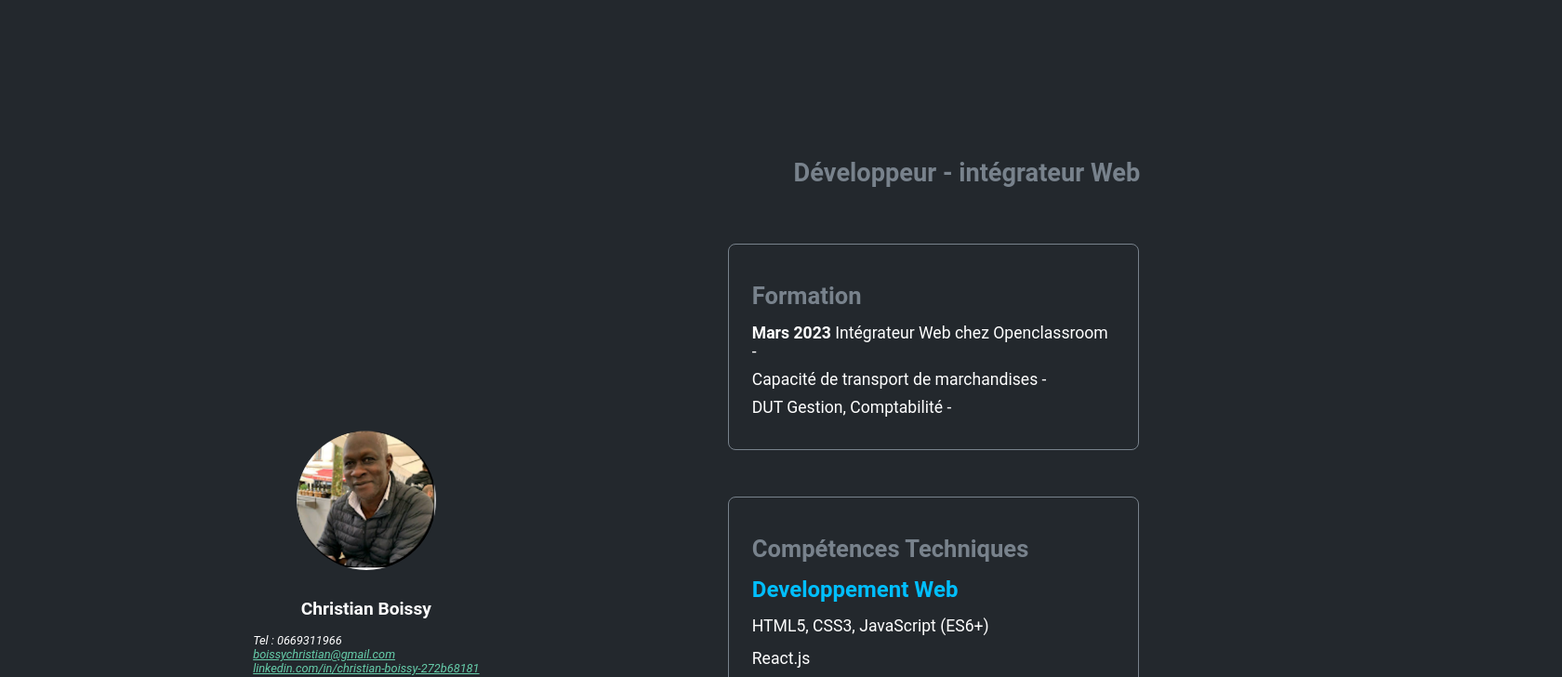
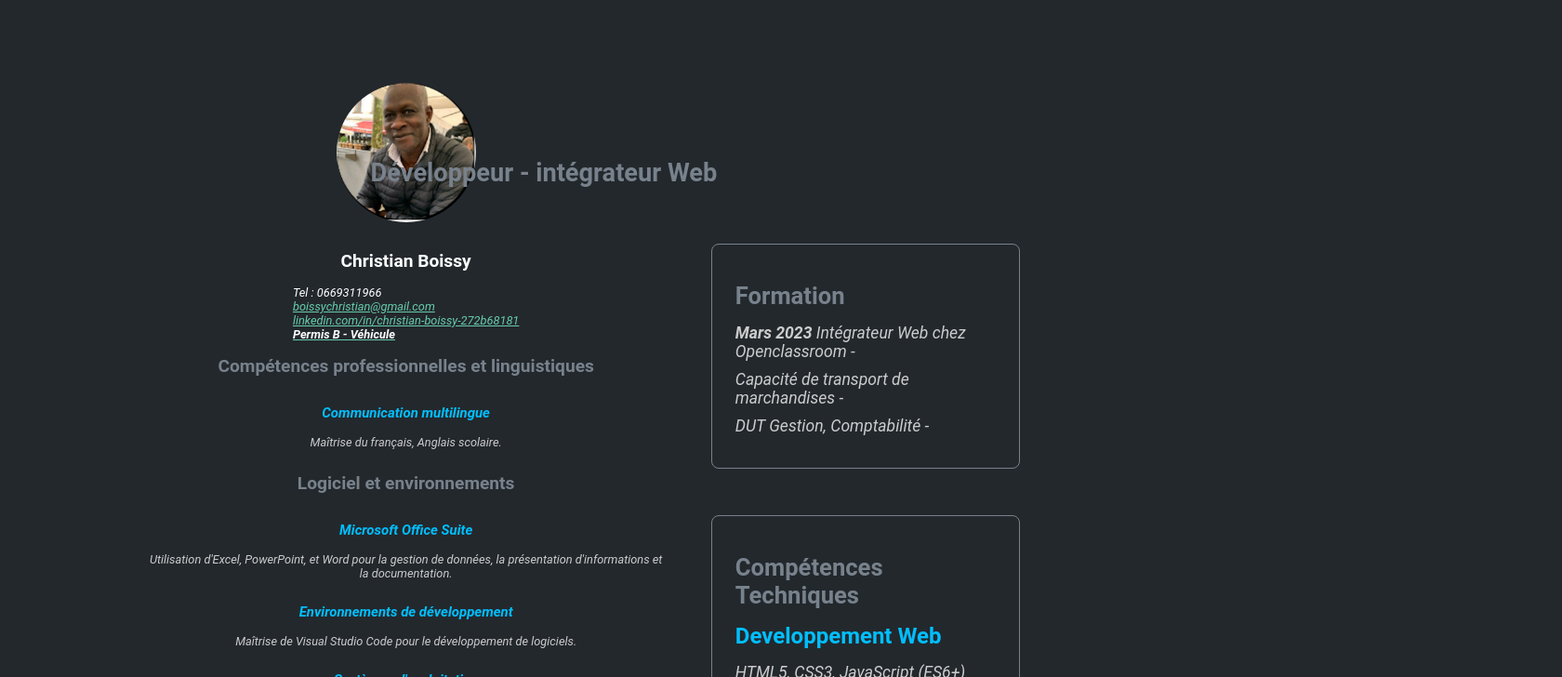
Before and after one commit to Christian121966/cv-logistique, a React (Create React App) app: page / in a window 1280 px wide. Shown: the top 728 px of the page at 93% size, 1680 px wide, since content can reach past the window. Built offline with nearby package versions, Linux system fonts and the light colour scheme.

Commit message:
reprise cv-christian-boissy

```diff
--- a/package.json
+++ b/package.json
@@ -2,12 +2,12 @@
   "name": "cv-christian-boissy",
   "version": "0.1.0",
   "private": true,
+  "homepage": "https://Christian121966.github.io/cv-christian-boissy",
   "dependencies": {
     "@testing-library/jest-dom": "^5.17.0",
     "@testing-library/react": "^13.4.0",
     "@testing-library/user-event": "^13.5.0",
     "animate.css": "^4.1.1",
-    "gh-pages": "^3.2.3",
     "node-sass": "^7.0.3",
     "react": "^18.3.1",
     "react-dom": "^18.3.1",
--- a/src/App.css
+++ b/src/App.css
@@ -123,6 +123,13 @@ body .card h3 {
 }
 body li {
   margin-bottom: 15px;
+  font-style: italic;
+  color: #ccc;
+}
+body .li_title {
+  font-weight: bold;
+  font-style: normal;
+  color: #fff;
 }
 body p {
   font-size: 1em;
@@ -210,9 +217,16 @@ body footer p {
     border: 1px solid rgb(120, 130, 140);
     border-radius: 8px;
   }
+  body .card .formation-date {
+    color: #fff;
+    font-style: normal;
+    font-size: 1.2em;
+  }
   body .card div, body .card ul {
     font-size: 0.9em;
     list-style-type: none;
+    color: #ccc;
+    font-style: italic;
   }
   body .card h3 {
     font-size: 1.2em;
@@ -232,18 +246,31 @@ body footer p {
 }
 /* Pour les écrans de 768px et plus */
 @media screen and (min-width: 768px) {
+  body {
+    margin: 0;
+    padding: 0;
+  }
   body header.cv-title {
+    position: relative;
     top: 140px;
-    left: 160px;
+    left: 50%;
+    transform: translateX(-50%);
     margin-bottom: 20px;
   }
   body header.cv-title h1 {
     font-size: 1.5em;
+    position: relative;
+    left: 185px;
   }
   body .container {
     display: flex;
     flex-direction: row;
+    justify-content: center; /* Centre les éléments horizontalement */
+    align-items: flex-start; /* Aligne les éléments au début du conteneur */
     padding: 25px;
+    max-width: 1023px; /* Définir une largeur maximale */
+    margin: 0 auto; /* Centre le conteneur dans la page */
+    box-sizing: border-box; /* Inclut les marges et les bordures dans la largeur totale */
   }
   body .sidebar {
     width: 35%;
@@ -253,6 +280,8 @@ body footer p {
     flex-direction: column;
     justify-content: flex-start;
     align-items: center;
+    height: auto; /* Ajustement automatique de la hauteur */
+    margin-right: 25px;
   }
   body .sidebar .profile-photo {
     width: 180px;
@@ -263,9 +292,12 @@ body footer p {
   }
   body main {
     width: 65%;
+    max-height: 135vh;
+    overflow-y: auto;
     padding: 0 25px;
     display: flex;
     flex-direction: column;
+    align-items: flex-start; /* Aligne les éléments à gauche dans main */
     margin-top: 150px;
   }
   body section h2 {
@@ -280,12 +312,16 @@ body footer p {
   }
   body .card div, body .card ul {
     font-size: 0.9em;
+    font-style: italic;
+    color: #ccc;
   }
   body .card h3 {
     font-size: 1.4em;
   }
   body p {
-    font-size: 0.9em;
+    font-size: 1.2em;
+    color: #fff;
+    font-weight: bold;
   }
   footer {
     display: flex;
```
Also changed, not shown: 2 other files (tests, documents, lock files or other folders).
